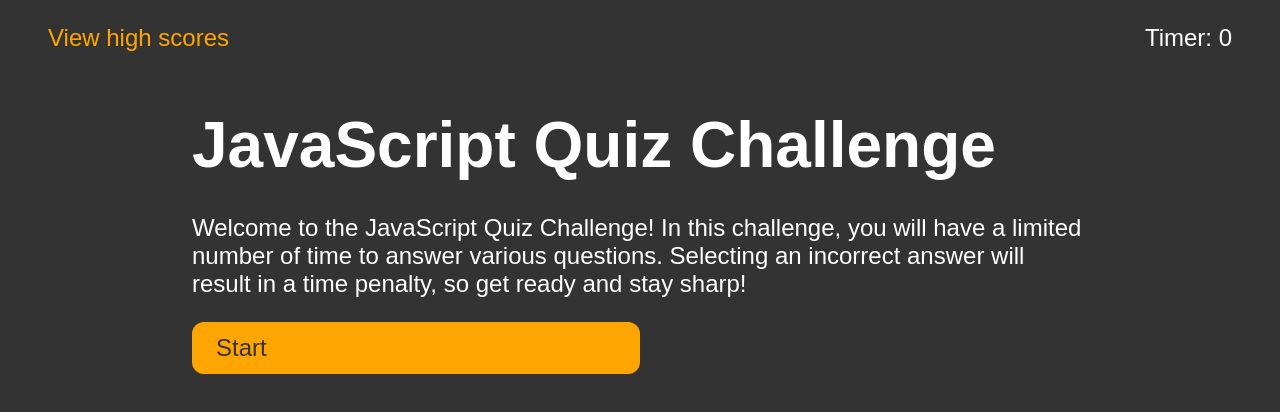
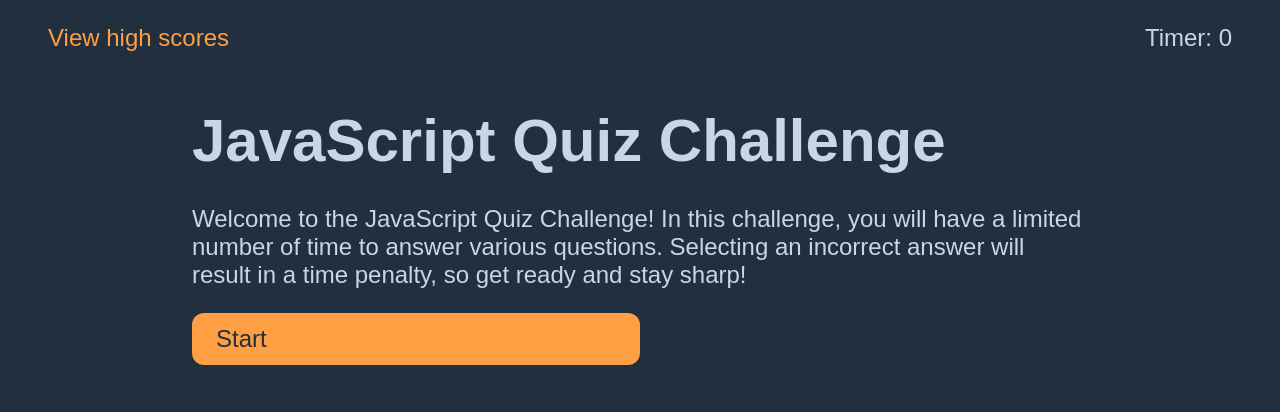
Before and after one commit to Kelerik/Challenge-CodeQuiz, a plain HTML site: page index.html in a window 1280 px wide. Drawn offline with Linux system fonts and the light colour scheme.

Commit message:
more styling. variables and use of em units

```diff
--- a/assets/css/style.css
+++ b/assets/css/style.css
@@ -2,63 +2,75 @@
     box-sizing: border-box;
     padding: 0;
     margin: 0;
-    background: #333;
-    color: #fff;
+    background: var(--bg-color);
+    color: var(--fg-color);
     font-family: Arial, Helvetica, sans-serif;
+    font-size: 24px;
+}
+:root {
+    --accent-color: #ff9f43;
+    --accent-highlight-color: #feca57;
+    --fg-color: #c8d6e5;
+    --bg-color: #222f3e;
 }
 header {
     display: flex;
     justify-content: space-between;
-    font-size: 24px;
-    padding: 24px 48px;
+    padding: 1em 2em;
 }
 main {
     width: 70%;
     margin: auto;
 }
 #highscore-link {
-    color: orange;
+    color: var(--accent-color);
 }
-#score-display {
+#highscore-link:hover {
+    color: var(--accent-highlight-color);
+    cursor: pointer;
 }
 #main-text {
-    font-size: 64px;
-    margin: 32px 0;
+    font-size: 2.5em;
+    margin: 0.5em 0;
 }
 #sub-text {
-    font-size: 24px;
-    margin-bottom: 24px;
+    margin-bottom: 1em;
 }
 #highscore-list {
-    font-size: 24px;
-    line-height: 32px;
+    font-size: 1em;
+    line-height: 1.3em;
     list-style-position: inside;
-    padding: 0 24px;
-}
-#highscore-form {
+    padding: 0 1em;
 }
 #buttons-wrapper {
     display: flex;
-    margin: 24px 0;
+    margin: 1em 0;
     flex-direction: column;
-    gap: 24px;
+    gap: 1em;
 }
 input,
 button {
-    font-size: 24px;
     border: none;
-    padding: 12px 24px;
-    border-radius: 12px;
+    padding: 0.5em 1em;
+    border-radius: 0.5em;
+}
+button:hover {
+    background: var(--accent-highlight-color);
+    cursor: pointer;
 }
 input {
-    background: #fff;
+    color: var(--bg-color);
+    background: var(--fg-color);
+}
+input::placeholder {
+    color: #8395a7;
 }
 button {
-    background: orange;
-    color: #333;
+    background: var(--accent-color);
+    color: var(--bg-color);
     width: 50%;
     text-align: left;
 }
 #feedback {
-    font-size: 32px;
+    font-size: 1.5em;
 }
```
